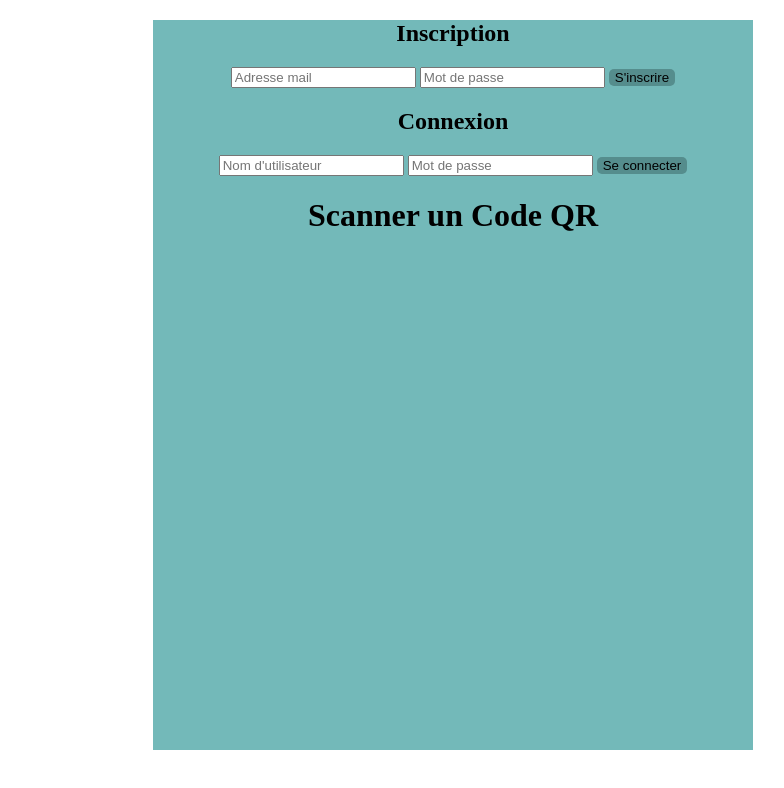
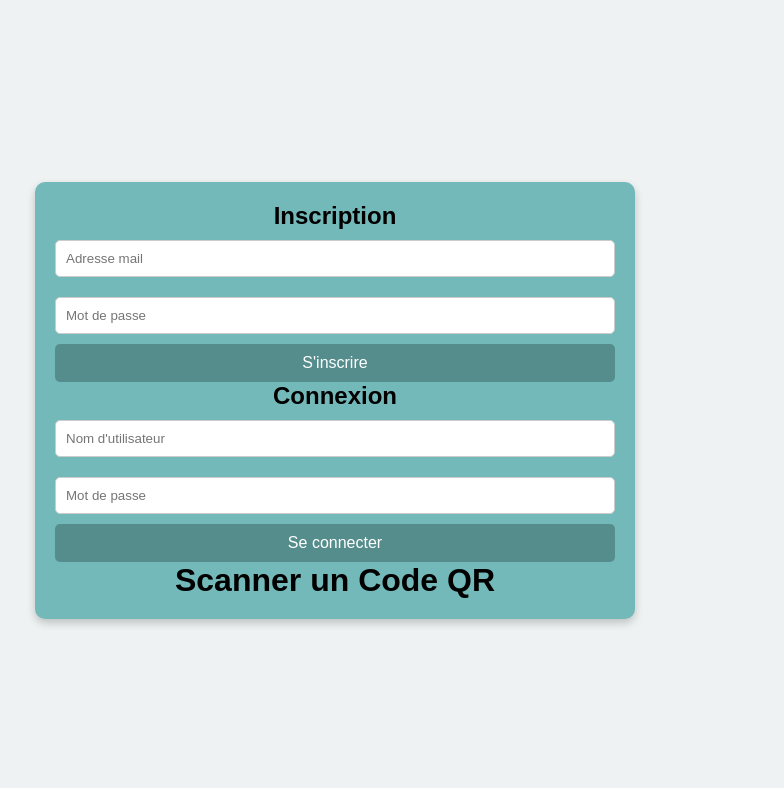
Before and after one commit to ManuelaMeupia/ScannerApp, a plain HTML site: page index.html in a window 1280 px wide. Shown: the whole page, without its empty margins (305-1089 px from the left). Drawn offline with Linux system fonts and the light colour scheme.

Commit message:
Mise à jour de la responsivité

```diff
--- a/index.html
+++ b/index.html
@@ -2,33 +2,66 @@
 <html lang="fr">
 <head>
     <meta charset="UTF-8">
-    <meta name="viewport" content="width=device-width, initial-scale=1.0">
-    <title>Scanner</title>
-    <script src="html5-qrcode.min.js"></script>
+    <meta name="viewport" content="width=device-width, initial-scale=1">
+    <title>Scanner QR</title>
+    <script src="https://unpkg.com/html5-qrcode@latest/html5-qrcode.min.js"></script>
     <style>
-        #reader { width: 500px; height: 500px; }
-        .container{
-            margin-left: 450px;
+        * {
+            box-sizing: border-box;
+            margin: 0;
+            padding: 0;
+        }
+
+        body {
+            font-family: Arial, sans-serif;
+            display: flex;
+            justify-content: center;
+            align-items: center;
+            min-height: 100vh;
+            background-color: #eef2f3;
+            padding: 20px;
+        }
+
+        .container {
+            width: 90%;
+            max-width: 600px;
             background-color: rgb(115, 185, 185);
-            width: 600px;
             text-align: center;
-            height: 730px;
+            padding: 20px;
+            border-radius: 10px;
+            box-shadow: 0 4px 8px rgba(0, 0, 0, 0.2);
         }
-        .btnS{
+
+        input {
+            width: 100%;
+            padding: 10px;
+            margin: 10px 0;
+            border: 1px solid #ccc;
+            border-radius: 5px;
+        }
+
+        button {
+            width: 100%;
+            padding: 10px;
             background: rgb(85, 141, 141);
             border: none;
             border-radius: 5px;
+            color: white;
+            font-size: 16px;
+            cursor: pointer;
         }
-        .btnC{
-            background: rgb(85, 141, 141);
-            border: none;
-            border-radius: 5px;
+
+        #reader {
+            width: 100%;
+            max-width: 400px;
+            height: auto;
+            margin: auto;
         }
-        .read{
-            display: flex;
-        }
-        .lien{
-            margin-bottom: 20px;
+
+        @media (max-width: 600px) {
+            .container {
+                width: 100%;
+            }
         }
     </style>
 </head>
@@ -36,25 +69,24 @@
     <div class="container">
         <h2>Inscription</h2>
         <form id="Formulaire">
-            <input type="text" id="email" placeholder="Adresse mail" required />
+            <input type="email" id="email" placeholder="Adresse mail" required />
             <input type="password" id="newPassword" placeholder="Mot de passe" required />
-            <button type="submit" class="btnS">S'inscrire</button>
+            <button type="submit">S'inscrire</button>
         </form>
         <div id="Enregistrer"></div>
 
         <h2>Connexion</h2>
         <form id="login">
-            <input type="text" id="username" placeholder="Nom d'utilisateur" required />
+            <input type="email" id="username" placeholder="Nom d'utilisateur" required />
             <input type="password" id="password" placeholder="Mot de passe" required />
-            <button type="submit" class="btnC">Se connecter</button>
+            <button type="submit">Se connecter</button>
         </form>
         <div id="loginMessage"></div>
 
         <h1>Scanner un Code QR</h1>
-        <div id="reader" class="read"></div>
-        <div id="result" class="lien"></div>
+        <div id="reader"></div>
+        <div id="result"></div>
 
-        <script src="https://unpkg.com/html5-qrcode@latest/html5-qrcode.min.js"></script>
         <script>
             let scan = false;
 
@@ -62,7 +94,6 @@
                 event.preventDefault();
                 const email = document.getElementById("email").value;
                 const newPassword = document.getElementById("newPassword").value;
-
                 localStorage.setItem("username", email);
                 localStorage.setItem("password", newPassword);
                 document.getElementById("Enregistrer").innerText = "Inscription réussie !";
@@ -72,7 +103,6 @@
                 event.preventDefault();
                 const username = document.getElementById("username").value;
                 const password = document.getElementById("password").value;
-
                 const nomEnrg = localStorage.getItem("username");
                 const passEnrg = localStorage.getItem("password");
 
@@ -86,7 +116,6 @@
 
             function startQrScanner() {
                 if (scan) return;
-
                 const html5QrCode = new Html5Qrcode("reader");
                 scan = true;
 
@@ -107,10 +136,6 @@
                     scan = false;
                 });
             }
-
-            //document.getElementById("rescan-btn").addEventListener("click", function() {
-                //startQrScanner();
-            //});
         </script>
     </div>
 </body>
```
Also changed, not shown: scan.html (deleted, +0 -117 lines).
